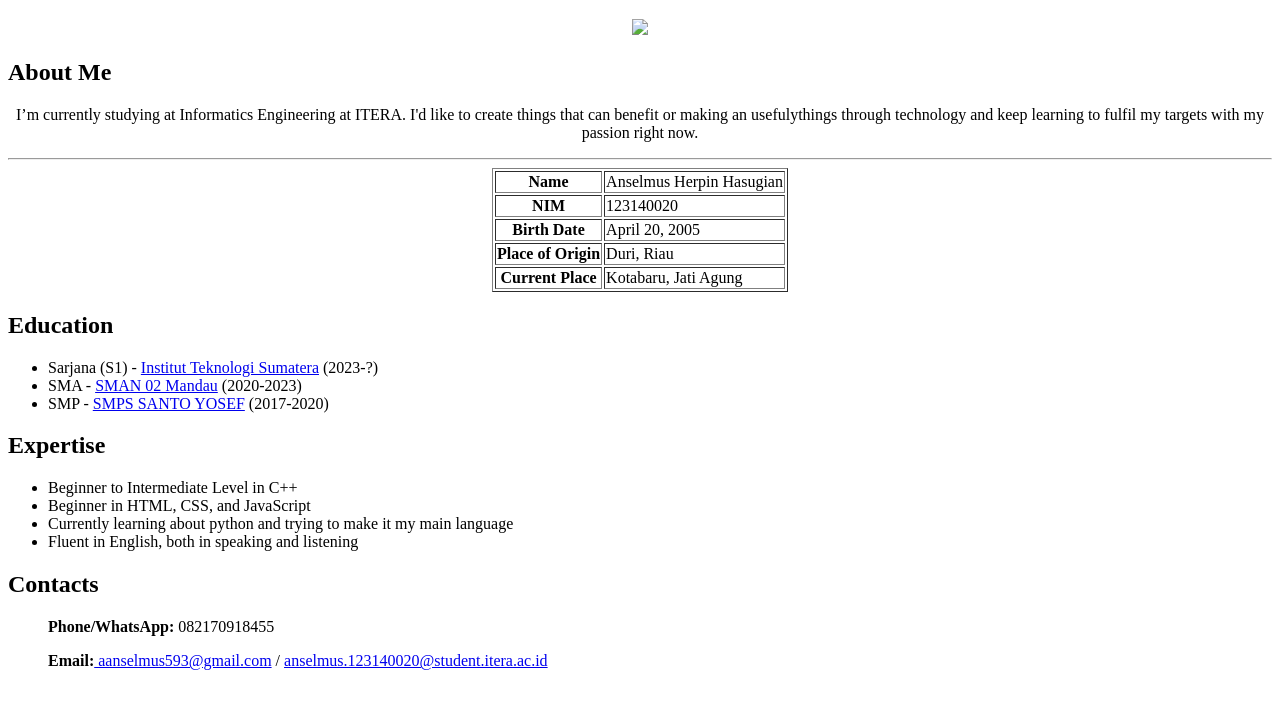
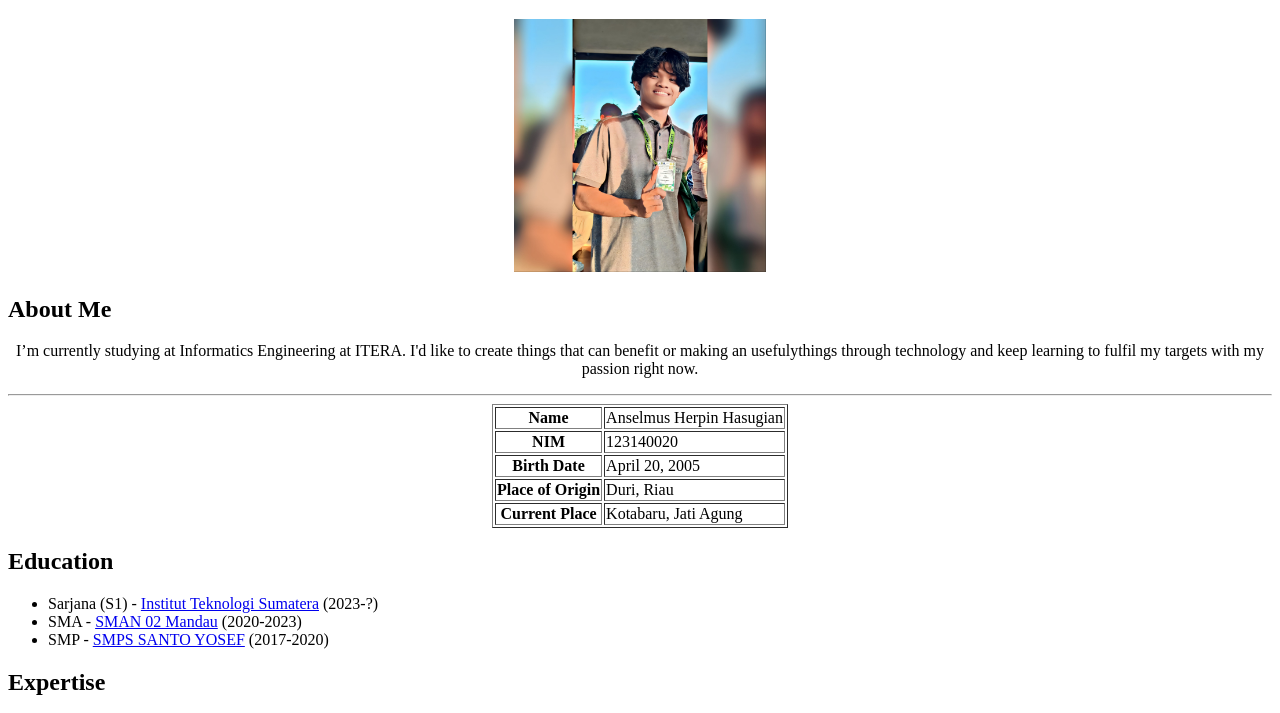
Before and after one commit to anselmush/Web-Biodata, a plain HTML site: page index.html in a window 1280 px wide. Shown: the part 71-784 px from the top of the page. Drawn offline with Linux system fonts and the light colour scheme.

Commit message:
index.html

```diff
--- a/index.html
+++ b/index.html
@@ -9,7 +9,7 @@
 
     <hr>
     <center><h1>Personal Biodata</h1></center>
-    <center><img src="abcde.jpeg" width="20%" ></center>
+    <center><img src="abcde.jpg" width="20%" ></center>
 
     <h2>About Me</h2>
     <center><p>I’m currently studying at Informatics Engineering at ITERA. I'd like to create things that can benefit or making an usefulythings through technology and keep learning to fulfil my targets with my passion right now.</p></center>
```
